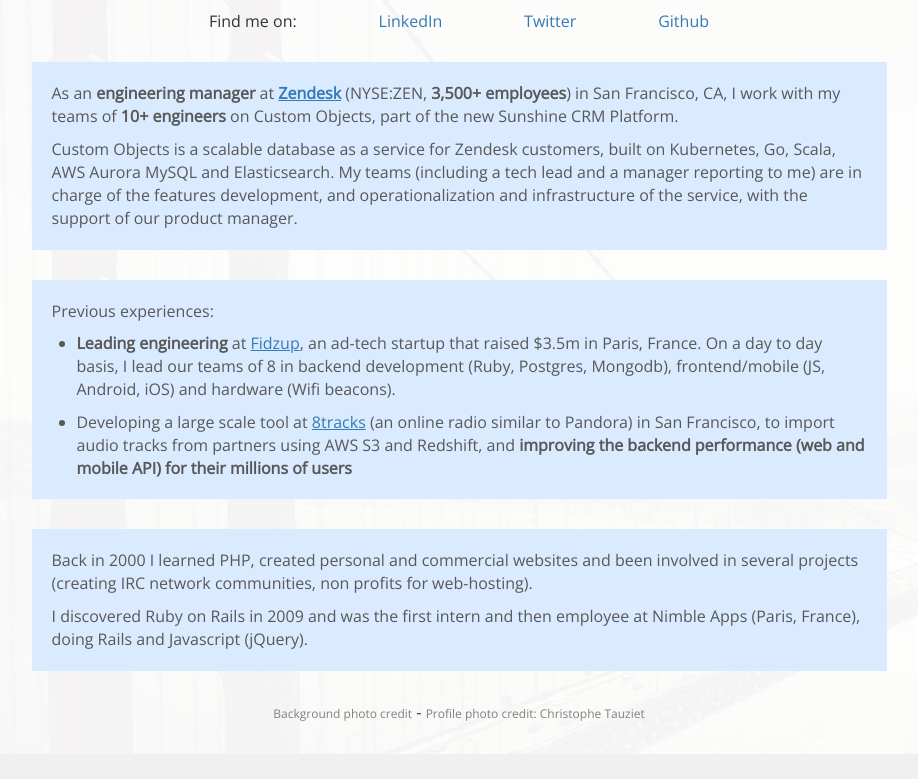
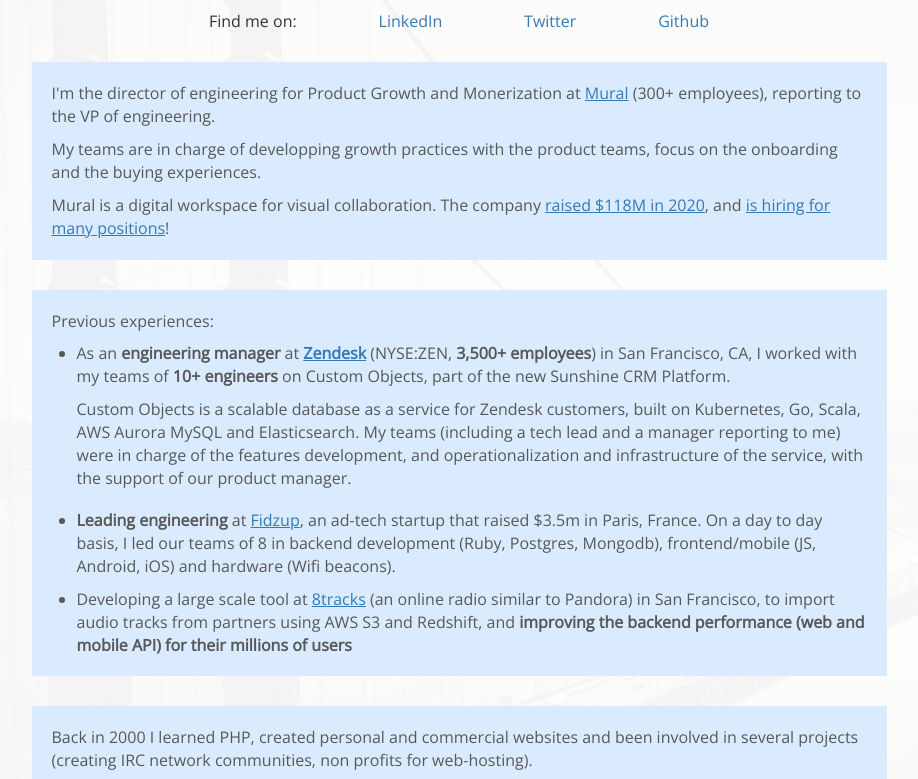
Before and after one commit to Dagnan/homepage, a plain HTML site: page index.html in a window 1280 px wide. Shown: the part 229-1008 px from the top of the page, without its empty margins (181-1099 px from the left). Before the commit the page ends 983 px from the top, so only its background shows below. Drawn offline with nearby package versions, Linux system fonts and the light colour scheme.

Commit message:
Updated index to add Mural info

```diff
--- a/index.html
+++ b/index.html
@@ -57,7 +57,7 @@
         <div id="head">
           <img id="avatar" src="assets/img/michelpigassou.jpg"/>
           <h1>Hi, I'm Michel Pigassou</h1>
-          <h2>Online software builder and technical leader, currently working at Zendesk on the <a href="https://www.zendesk.com/platform">Sunshine CRM Platform</a></h2>
+          <h2>Online software builder and technical leader, currently working at Mural (Growth and Monetization)</h2>
           <!--<h3>Also likes: photography, cooking</h3>-->
         </div>
 
@@ -70,16 +70,37 @@
 
         <div id="frames">
           <div>
-            <p>As an <b>engineering manager</b> at <b><a href="http://zendesk.com/">Zendesk</a></b> (NYSE:ZEN, <b>3,500+ employees</b>) in San Francisco, CA, I work with my teams of <b>10+ engineers</b> on Custom Objects, part of the new Sunshine CRM Platform.</p>
             <p>
-            Custom Objects is a scalable database as a service for Zendesk customers, built on Kubernetes, Go, Scala, AWS Aurora MySQL and Elasticsearch. My teams (including a tech lead and a manager reporting to me) are in charge of the features development, and operationalization and infrastructure of the service, with the support of our product manager.
+              I'm the director of engineering for Product Growth and Monerization at <a href="https://www.linkedin.com/company/mural.co/mycompany/">Mural</a>
+              (300+ employees), reporting to the VP of engineering.
             </p>
+            <p>My teams are in charge of developping growth practices with the product teams, focus on the onboarding and the buying experiences.</p>
+            <p>
+              Mural is a digital workspace for visual collaboration. The company <a href="https://www.mural.co/blog/series-b">raised $118M in 2020</a>,
+              and <a href="https://www.mural.co/careers#open-positions">is hiring for many positions</a>!
+            </p>
+
+
           </div>
           <div>
             Previous experiences:
             <ul>
-              <li><b>Leading engineering</b> at <a href="https://www.crunchbase.com/organization/fidzup">Fidzup</a>, an ad-tech startup that raised $3.5m in Paris, France. On a day to day basis, I lead our teams of 8 in backend development (Ruby, Postgres, Mongodb), frontend/mobile (JS, Android, iOS) and hardware (Wifi beacons).</li>
-              <li>Developing a large scale tool at <a href="https://blog.8tracks.com/2019/12/26/to-everything-there-is-a-season/">8tracks</a> (an online radio similar to Pandora) in San Francisco, to import audio tracks from partners
+              <li>
+                <p>As an <b>engineering manager</b> at <b><a href="http://zendesk.com/">Zendesk</a></b> (NYSE:ZEN, <b>3,500+ employees</b>)
+                  in San Francisco, CA, I worked with my teams of <b>10+ engineers</b> on Custom Objects, part of the new Sunshine CRM
+                  Platform.</p>
+                <p>
+                Custom Objects is a scalable database as a service for Zendesk customers, built on Kubernetes, Go, Scala,
+                AWS Aurora MySQL and Elasticsearch. My teams (including a tech lead and a manager reporting to me) were in
+                charge of the features development, and operationalization and infrastructure of the service, with the
+                support of our product manager.
+                </p>
+              </li>
+              <li><b>Leading engineering</b> at <a href="https://www.crunchbase.com/organization/fidzup">Fidzup</a>, an ad-tech startup that
+                raised $3.5m in Paris, France. On a day to day basis, I led our teams of 8 in backend development (Ruby, Postgres, Mongodb),
+                frontend/mobile (JS, Android, iOS) and hardware (Wifi beacons).</li>
+              <li>Developing a large scale tool at <a href="https://blog.8tracks.com/2019/12/26/to-everything-there-is-a-season/">8tracks</a>
+                (an online radio similar to Pandora) in San Francisco, to import audio tracks from partners
               using AWS S3 and Redshift, and <b>improving the backend
               performance (web and mobile API) for their millions of users</b></li>
             </ul>
```
